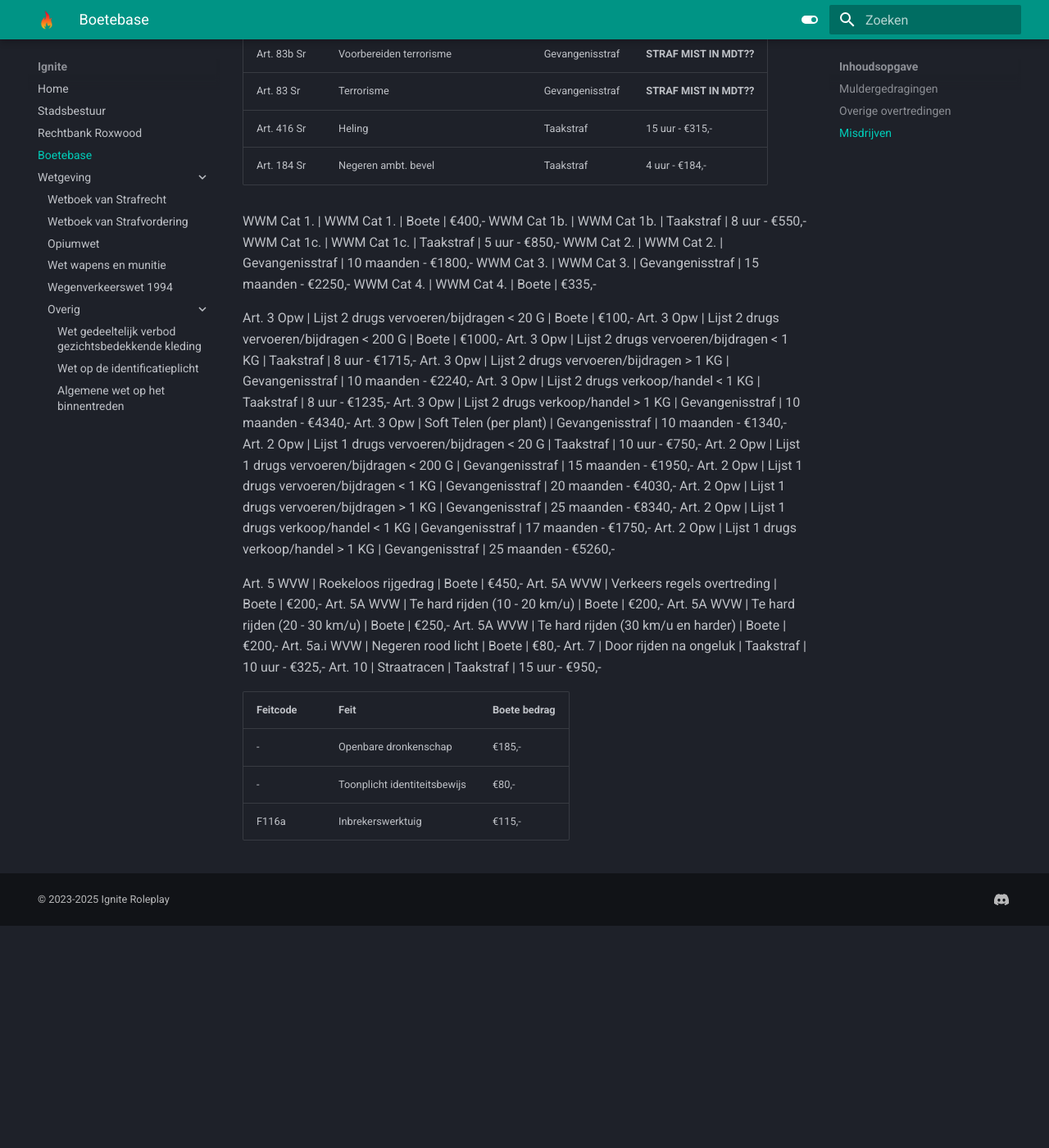
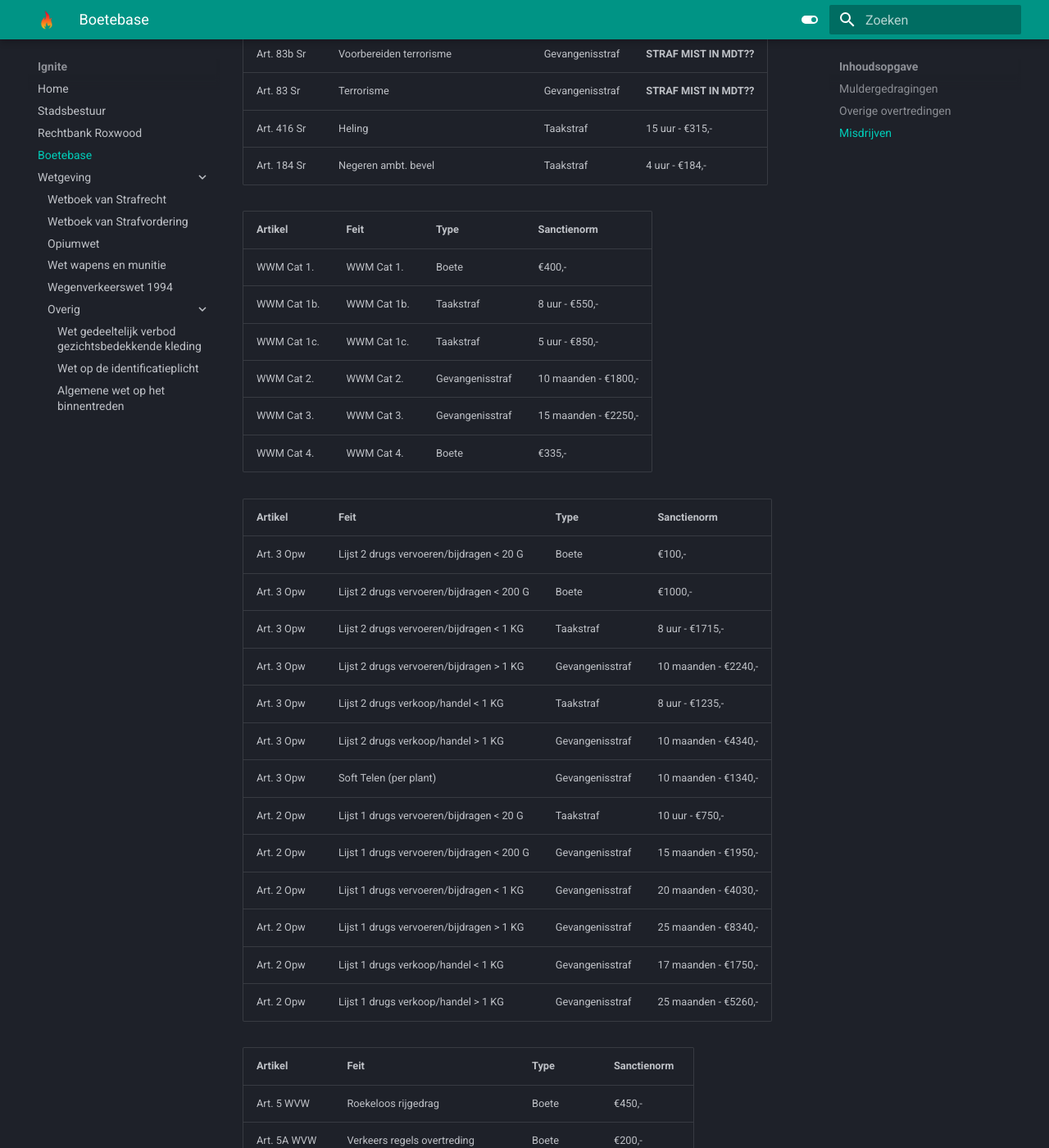
Before and after one commit to NLDenny/wetboek, an MkDocs documentation site: the page built from docs/overig/bb.md, in a window 1280 px wide and 1400 px high, scrolled down 3087 px. Shown: the whole window at 82% size. Built offline with MkDocs 1.6.1 and Material for MkDocs 9.7.7, drawn with Linux system fonts in a browser that asks for light colours; before the commit the page ends 4216 px from its top, so only the background shows below that; some of the changed text lies outside the part shown.

Commit message:
Update bb.md

```diff
--- a/docs/overig/bb.md
+++ b/docs/overig/bb.md
@@ -76,6 +76,8 @@ Art. 83 Sr | Terrorisme | Gevangenisstraf | __STRAF MIST IN MDT??__
 Art. 416 Sr | Heling | Taakstraf | 15 uur - €315,-
 Art. 184 Sr | Negeren ambt. bevel | Taakstraf | 4 uur - €184,-
 
+|Artikel|Feit|Type|Sanctienorm
+|:---|:----|:---|:---|
 WWM Cat 1. | WWM Cat 1. | Boete | €400,-
 WWM Cat 1b. | WWM Cat 1b. | Taakstraf | 8 uur - €550,-
 WWM Cat 1c. | WWM Cat 1c. | Taakstraf | 5 uur - €850,-
@@ -83,6 +85,8 @@ WWM Cat 2. | WWM Cat 2. | Gevangenisstraf | 10 maanden - €1800,-
 WWM Cat 3. | WWM Cat 3. | Gevangenisstraf | 15 maanden - €2250,-
 WWM Cat 4. | WWM Cat 4. | Boete | €335,-
 
+|Artikel|Feit|Type|Sanctienorm
+|:---|:----|:---|:---|
 Art. 3 Opw | Lijst 2 drugs vervoeren/bijdragen < 20 G | Boete | €100,-
 Art. 3 Opw | Lijst 2 drugs vervoeren/bijdragen < 200 G | Boete | €1000,-
 Art. 3 Opw | Lijst 2 drugs vervoeren/bijdragen < 1 KG | Taakstraf | 8 uur - €1715,-
@@ -97,6 +101,8 @@ Art. 2 Opw | Lijst 1 drugs vervoeren/bijdragen > 1 KG | Gevangenisstraf | 25 maa
 Art. 2 Opw | Lijst 1 drugs verkoop/handel < 1 KG | Gevangenisstraf | 17 maanden - €1750,-
 Art. 2 Opw | Lijst 1 drugs verkoop/handel > 1 KG | Gevangenisstraf | 25 maanden - €5260,-
 
+|Artikel|Feit|Type|Sanctienorm
+|:---|:----|:---|:---|
 Art. 5 WVW | Roekeloos rijgedrag | Boete | €450,-
 Art. 5A WVW | Verkeers regels overtreding | Boete | €200,-
 Art. 5A WVW | Te hard rijden (10 - 20 km/u) | Boete | €200,-
```
